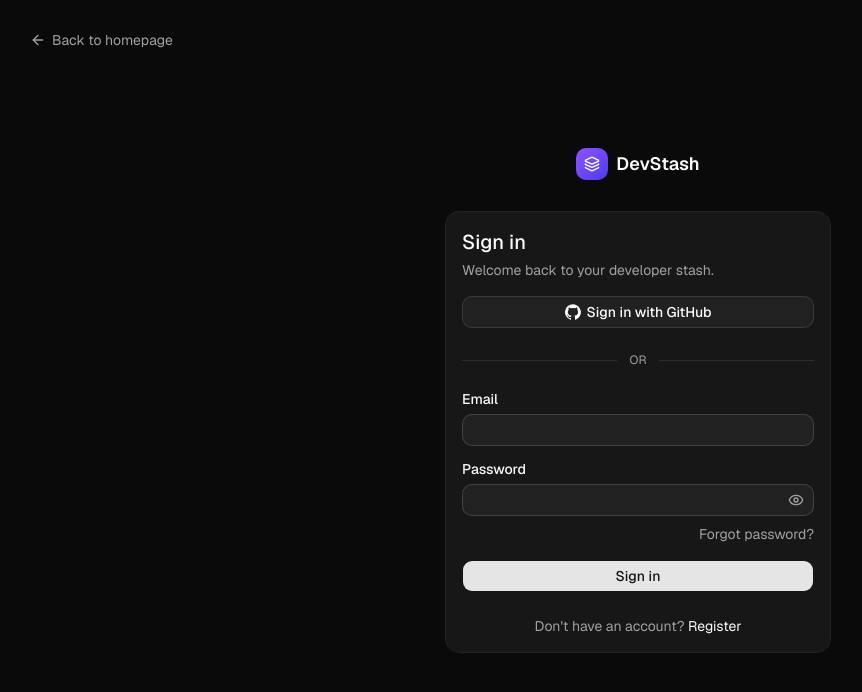
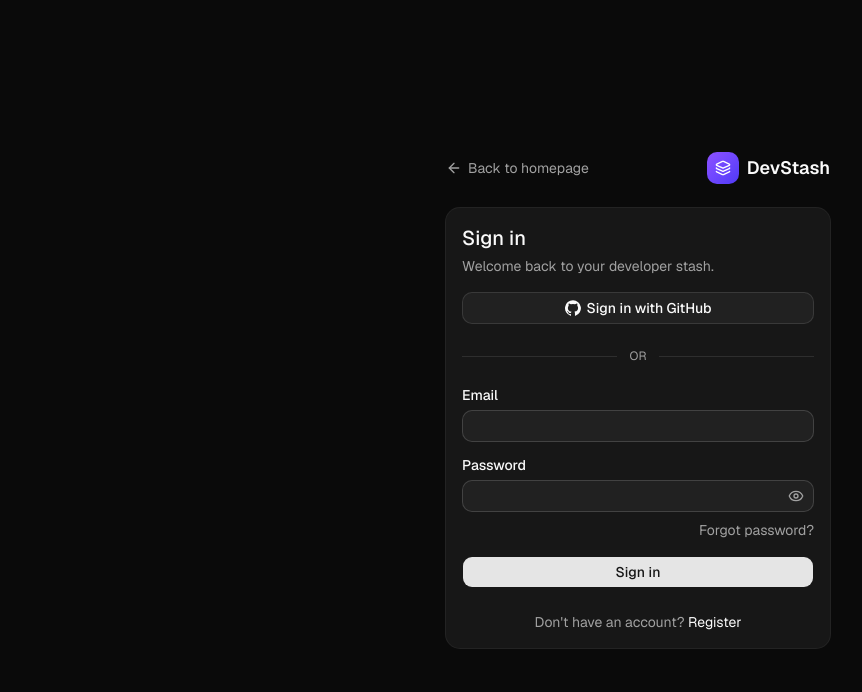
Before and after one commit to idwimeianto/devstash, a Next.js app: page /sign-in in a window 1280 px wide. Shown: the top 692 px of the page, without its empty margins (2-864 px from the left). Built offline with nearby package versions, Linux system fonts and the light colour scheme; no server answers.

Commit message:
fix: align the auth back link and logo with the form

```diff
--- a/context/current-feature.md
+++ b/context/current-feature.md
@@ -1,18 +1,19 @@
-# Current Feature
+# Current Feature: Auth Back Link Alignment
 
-<!-- Feature name and short description -->
+Put the auth pages' "Back to homepage" link and the DevStash logo on one row above the form, lined up with its edges.
 
 ## Status
 
-<!-- Not Started | In Progress | Completed -->
+In Progress
 
 ## Goals
 
-<!-- Goals and Requirements -->
+- The link's left edge lines up with the form on every auth page, at phone and desktop widths
+- The logo sits on the same row, at the form's right edge, instead of the link being in the page corner
 
 ## Notes
 
-<!-- Any Extra Notes -->
+- The request said "back to dashboard"; the auth pages' link is "Back to homepage" to `/`, so its text and target stay as they are
 
 ## History
 
--- a/src/app/(auth)/layout.tsx
+++ b/src/app/(auth)/layout.tsx
@@ -3,10 +3,13 @@ import Link from "next/link";
 
 export default function AuthLayout({ children }: LayoutProps<"/">) {
   return (
-    <main className="relative flex flex-1 flex-col items-center justify-center gap-8 px-4 py-16">
+    <main className="flex flex-1 flex-col items-center justify-center px-4 py-12">
+      <div className="flex w-full max-w-sm flex-col gap-6">
+        <div className="flex items-center justify-between">
+          {/* The negative margin cancels the padding, so the arrow lines up with the form's edge. */}
           <Link
             href="/"
-        className="absolute top-4 left-4 flex min-h-8 items-center gap-1.5 rounded-md px-2 text-sm text-muted-foreground outline-none hover:text-foreground focus-visible:ring-2 focus-visible:ring-ring sm:top-6 sm:left-6"
+            className="-ml-2 flex min-h-8 items-center gap-1.5 rounded-md px-2 text-sm text-muted-foreground outline-none hover:text-foreground focus-visible:ring-2 focus-visible:ring-ring"
           >
             <ArrowLeft className="size-4" />
             Back to homepage
@@ -17,7 +20,9 @@ export default function AuthLayout({ children }: LayoutProps<"/">) {
             </div>
             <span className="text-lg font-semibold">DevStash</span>
           </Link>
-      <div className="w-full max-w-sm">{children}</div>
+        </div>
+        {children}
+      </div>
     </main>
   );
 }
```
Lines whose indentation alone changed are shown as unchanged.
